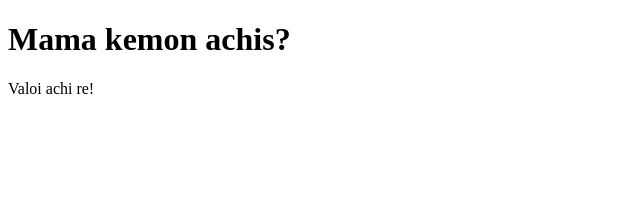
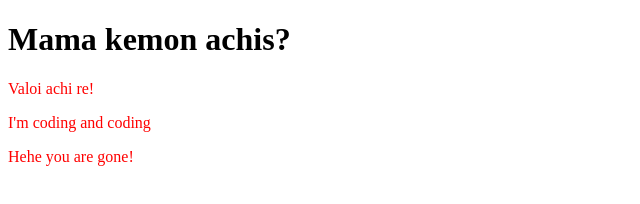
Before and after one commit to muhammadalaminwd/my-second-repos, a plain HTML site: page index.html in a window 1280 px wide. Shown: the whole page, without its empty margins (0-640 px from the left). Drawn offline with Linux system fonts and the light colour scheme.

Commit message:
css added

```diff
--- a/index.html
+++ b/index.html
@@ -5,9 +5,12 @@
     <meta http-equiv="X-UA-Compatible" content="IE=edge">
     <meta name="viewport" content="width=device-width, initial-scale=1.0">
     <title>My second repos</title>
+    <link rel="stylesheet" href="style.css">
 </head>
 <body>
     <h1>Mama kemon achis?</h1>
     <p>Valoi achi re!</p>
+    <p>I'm coding and coding</p>
+    <p>Hehe you are gone!</p>
 </body>
 </html>
--- /dev/null
+++ b/style.css
@@ -0,0 +1,3 @@
+p{
+    color: red;
+}
```
